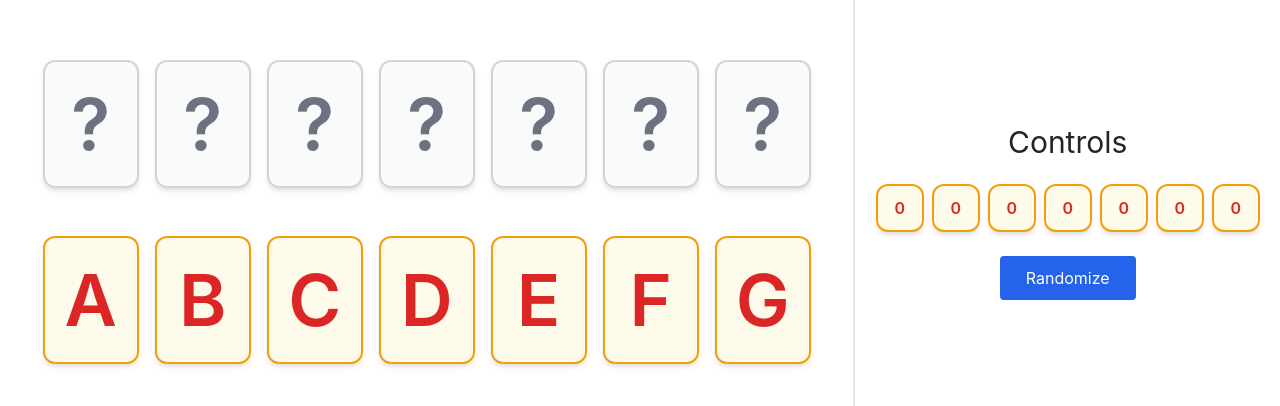
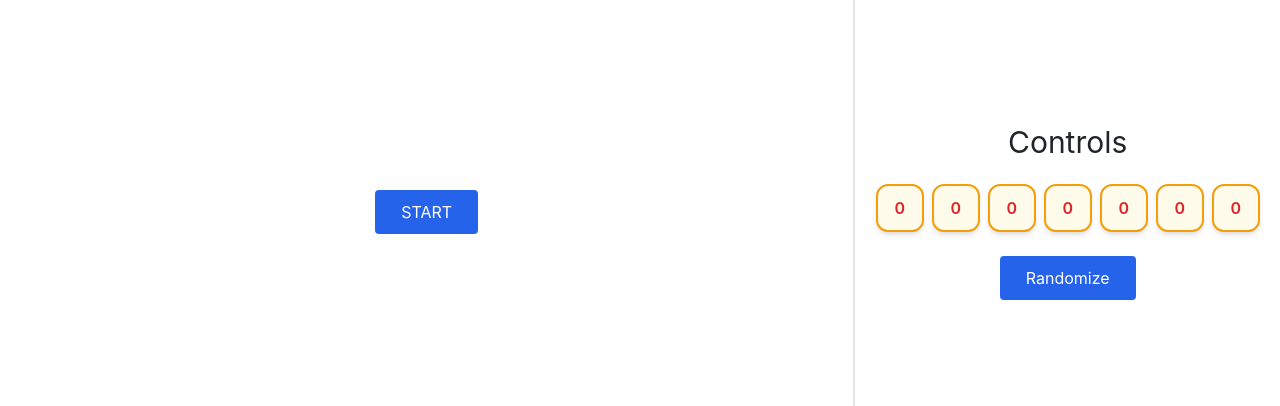
Before and after one commit to chaddoy/lob, a React (Create React App) app: page / in a window 1280 px wide. Shown: the part 188-594 px from the top of the page. Built offline with nearby package versions, Linux system fonts and the light colour scheme; the HTML template or start-up script is replaced by a standard one.

Commit message:
add start state

```diff
--- a/src/components/PageLayout/index.tsx
+++ b/src/components/PageLayout/index.tsx
@@ -13,10 +13,13 @@ const PageLayout: React.FC = () => {
   const oneLetter = oneKey !== null ? letters[oneKey] : null;
 
   const handleReset = () => {
+    const key = Math.floor(Math.random() * 7);
+    localStorage.setItem("lob_1key", key.toString());
     setLetters(LETTERS);
     setOrders([]);
     setFlips([]);
     setShowConfirm(null);
+    setOneKey(key);
   };
 
   React.useEffect(() => {
@@ -27,6 +30,8 @@ const PageLayout: React.FC = () => {
   return (
     <div className="flex h-screen">
       <div className="w-8/12 flex flex-column items-center justify-center">
+        {oneKey !== null ? (
+          <>
             <div className="flex flex-row max-h-max">
               {orders.map((letter, index) => (
                 <CardWrapper key={index}>
@@ -103,6 +108,19 @@ const PageLayout: React.FC = () => {
                 </div>
               </>
             )}
+          </>
+        ) : (
+          <div className="flex items-center justify-center">
+            <button
+              className="bg-blue-600 px-4 py-2 border-2 border-blue-600 rounded text-white max-w-max"
+              onClick={() => {
+                handleReset();
+              }}
+            >
+              START
+            </button>
+          </div>
+        )}
       </div>
 
       <div className="w-4/12 border-l-2 flex justify-center items-center">
```
Lines whose indentation alone changed are shown as unchanged.
